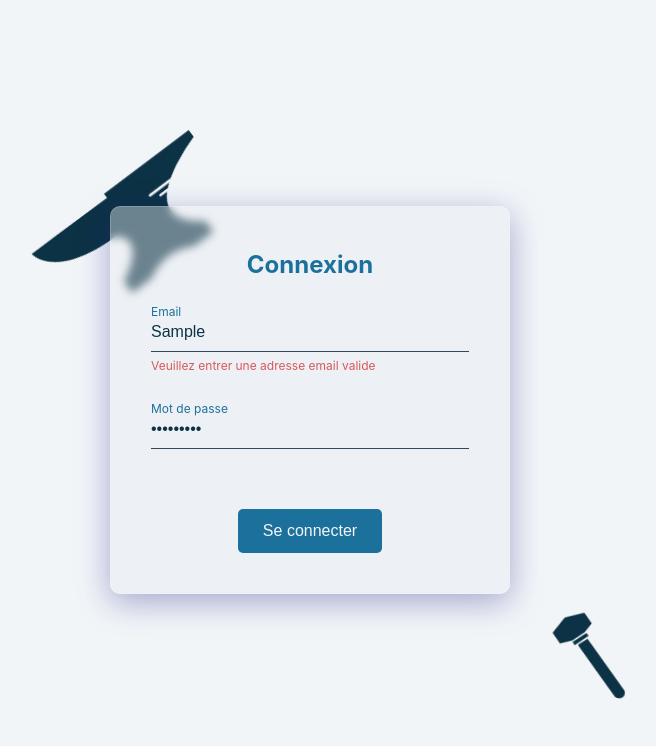
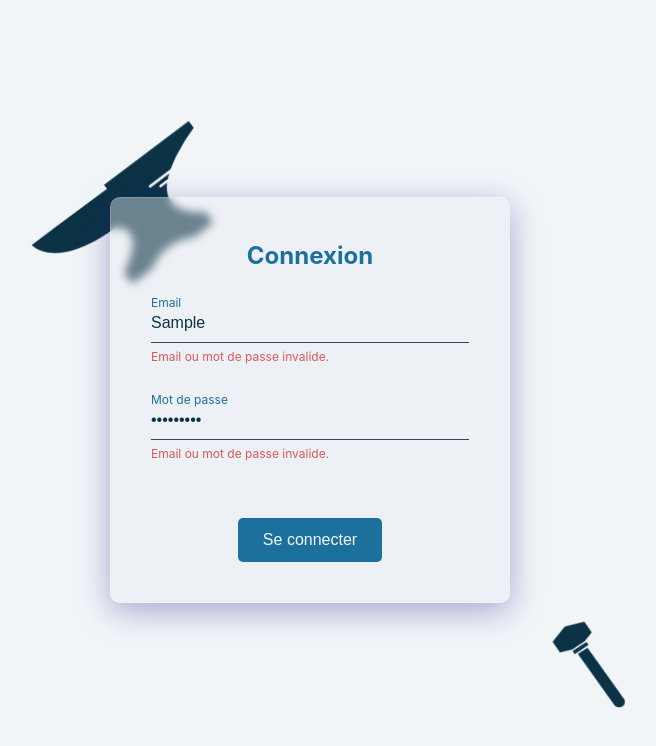
Before and after one commit to Bing-Chill-inc/algoforge-cloud, a Svelte app: page / in a window 1280 px wide. Both pictures are taken after typing "Sample", "Sample123" into the empty fields and a click on the button "Se connecter". Shown: the top 746 px of the page, without its empty margins (330-986 px from the left). Built offline with nearby package versions, Linux system fonts and the light colour scheme.

Commit message:
modif erreur login

```diff
--- a/src/Auth/Login/LoginForm.svelte
+++ b/src/Auth/Login/LoginForm.svelte
@@ -4,27 +4,29 @@
 	let email: string = "";
 	let password: string = "";
 
-	let emailError: string = "";
-	let passwordError: string = "";
+	let messageError: string = "";
+	let hasError = false;
 
 	// Fonction pour gérer la soumission du formulaire de connexion
 	async function handleLogin(event: Event) {
 		event.preventDefault();
 
-		emailError = "";
-		passwordError = "";
+		messageError = "";
+		hasError = false;
 
 		if (!email) {
-			emailError = "Veuillez entrer votre email";
+			hasError = true;
 		} else if (!/\S+@\S+\.\S+/.test(email)) {
-			emailError = "Veuillez entrer une adresse email valide";
+			hasError = true;
 		}
 
 		if (!password) {
-			passwordError = "Veuillez entrer votre mot de passe";
+			hasError = true;
 		}
 
-		if (!emailError && !passwordError) {
+		if (hasError) {
+			messageError = "Email ou mot de passe invalide.";
+		} else {
 			try {
 				const response = await fetch("/api/users/login", {
 					method: "POST",
@@ -56,8 +58,8 @@
 		<div class="user-box">
 			<input type="text" id="email" bind:value={email} required />
 			<label for="email">Email</label>
-			{#if emailError}
-				<span class="error-message">{emailError}</span>
+			{#if messageError}
+				<span class="error-message">{messageError}</span>
 			{/if}
 		</div>
 		<div class="user-box">
@@ -68,8 +70,8 @@
 				required
 			/>
 			<label for="password">Mot de passe</label>
-			{#if passwordError}
-				<span class="error-message">{passwordError}</span>
+			{#if messageError}
+				<span class="error-message">{messageError}</span>
 			{/if}
 		</div>
 		<button type="submit">Se connecter</button>
```
